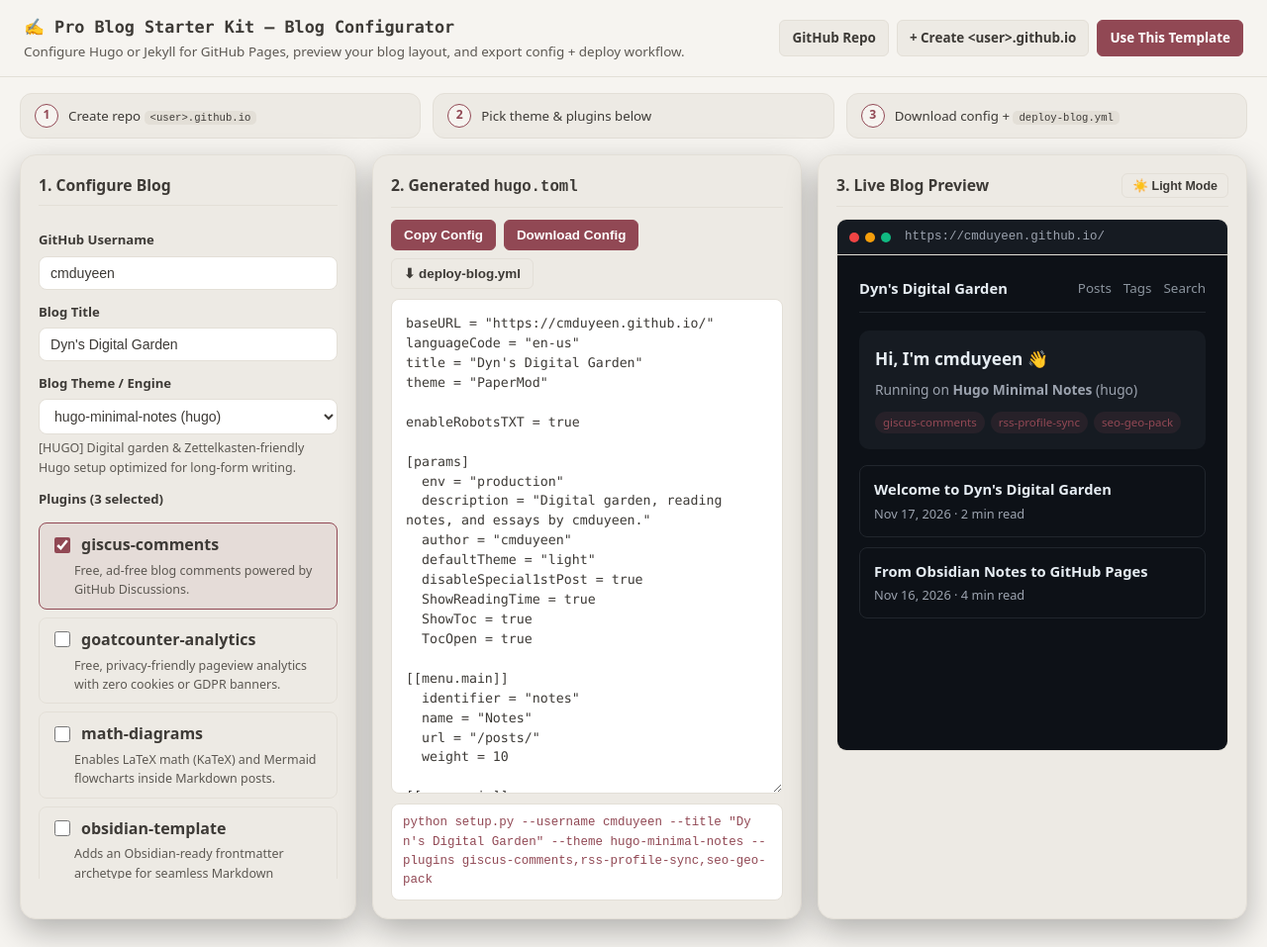
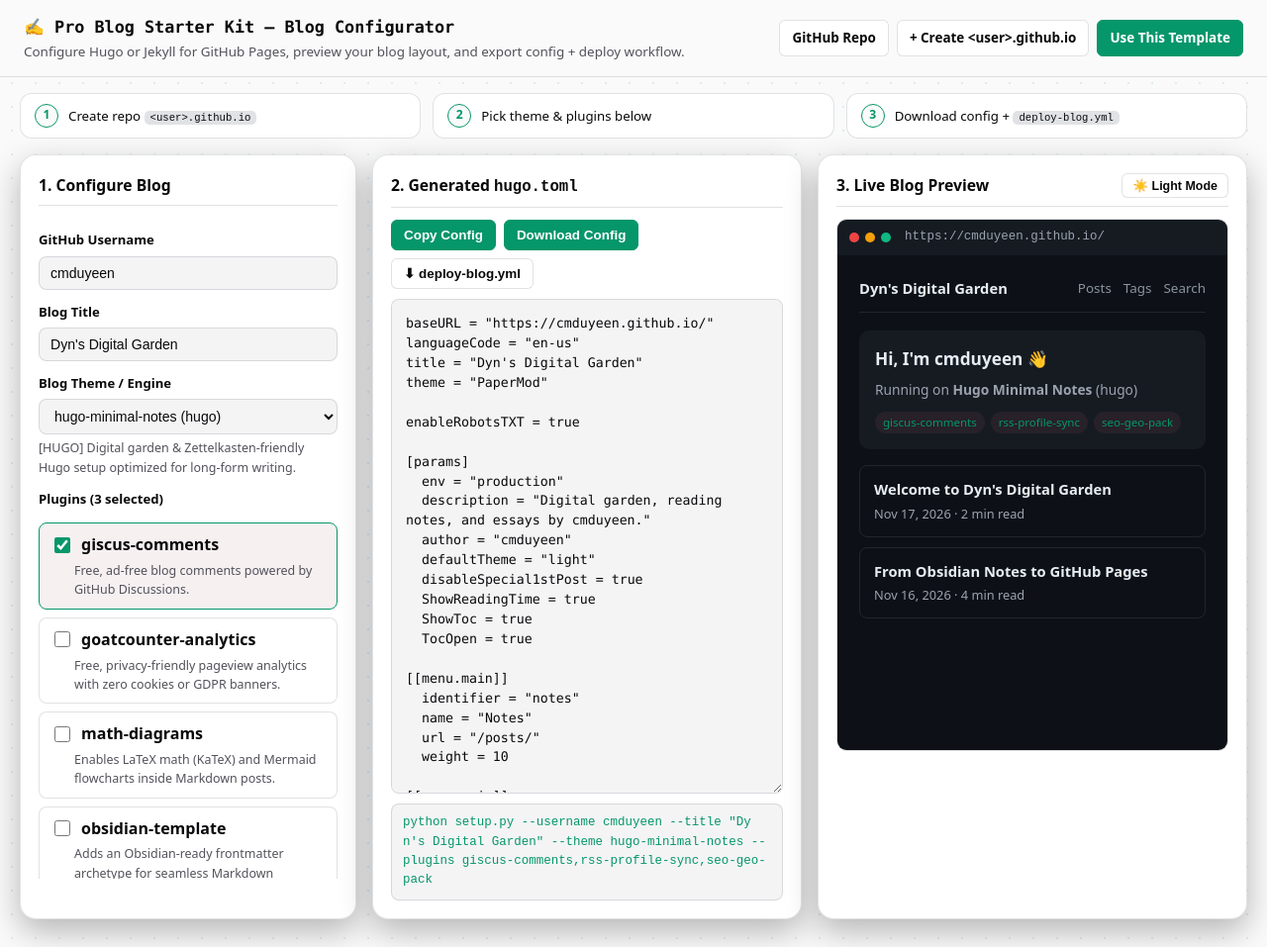
Before and after one commit to cmduyeen/pro-blog-starter-kit, a plain HTML site: page docs/index.html in a window 1280 px wide. Shown: the whole page at 99% size. Drawn offline with Linux system fonts and the light colour scheme.

Commit message:
style: sync UI theme with ~/dyn Autonomous Cyber-Minimalism

```diff
--- a/docs/index.html
+++ b/docs/index.html
@@ -28,31 +28,33 @@
   </script>
   <style>
     :root {
-      color-scheme: light;
-      --bg: #F6F4F0;
-      --panel: #EDEAE4;
-      --border: #E3DFD7;
-      --text: #3D3A36;
-      --muted: #5C5852;
-      --accent: #914854;
-      --accent-hover: #7a3b45;
-      --blue: #914854;
-      --code-bg: #FFFFFF;
-      --btn-text: #FFFFFF;
+      color-scheme: dark;
+      --bg: #07080a;
+      --panel: #0d1015;
+      --border: rgba(56, 189, 248, 0.16);
+      --text: #f4f4f5;
+      --muted: #8b949e;
+      --accent: #10b981;
+      --accent-hover: #34d399;
+      --blue: #38bdf8;
+      --code-bg: #050608;
+      --btn-text: #04130d;
+      --grid-dot: rgba(56, 189, 248, 0.11);
     }
-    @media (prefers-color-scheme: dark) {
+    @media (prefers-color-scheme: light) {
       :root {
-        color-scheme: dark;
-        --bg: #191817;
-        --panel: #21201E;
-        --border: #2B2926;
-        --text: #C7C3BA;
-        --muted: #A39E95;
-        --accent: #C9848F;
-        --accent-hover: #d69ba5;
-        --blue: #C9848F;
-        --code-bg: #141312;
-        --btn-text: #191817;
+        color-scheme: light;
+        --bg: #fafafa;
+        --panel: #ffffff;
+        --border: rgba(15, 23, 42, 0.12);
+        --text: #09090b;
+        --muted: #52525b;
+        --accent: #059669;
+        --accent-hover: #047857;
+        --blue: #0284c7;
+        --code-bg: #f4f4f5;
+        --btn-text: #ffffff;
+        --grid-dot: rgba(2, 132, 199, 0.12);
       }
     }
     * { box-sizing: border-box; }
@@ -61,7 +63,9 @@
     body {
       margin: 0;
       font-family: system-ui, -apple-system, "Segoe UI", sans-serif;
-      background: var(--bg);
+      background-color: var(--bg);
+      background-image: radial-gradient(var(--grid-dot) 1px, transparent 1px);
+      background-size: 24px 24px;
       color: var(--text);
       line-height: 1.55;
     }
```
